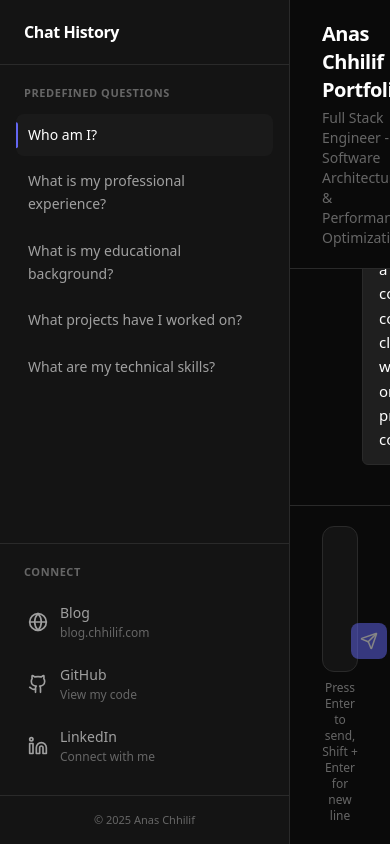
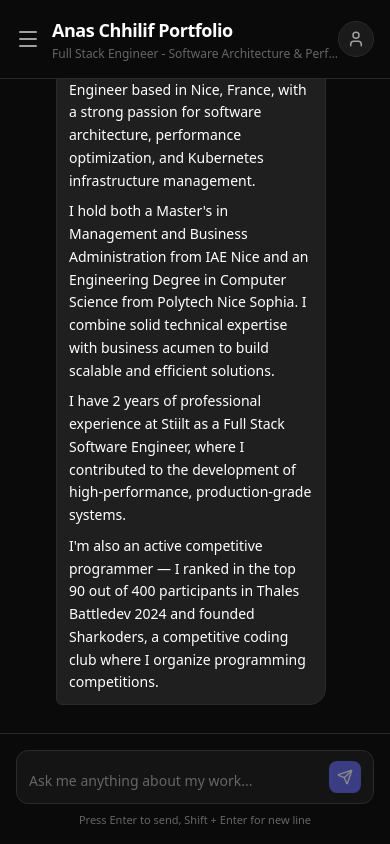
Before and after one commit to AnasChhilif/portfolio, a React (Vite) app: page / in a window 390 px wide. Built offline with nearby package versions, Linux system fonts and the light colour scheme.

Commit message:
responsive

```diff
--- a/src/App.tsx
+++ b/src/App.tsx
@@ -11,6 +11,7 @@ interface Message {
 function App() {
   const [activeConversation, setActiveConversation] = useState<string>('introduction')
   const [messages, setMessages] = useState<Message[]>([])
+  const [isSidebarOpen, setIsSidebarOpen] = useState(false)
 
   useEffect(() => {
     const conversation = conversationData[activeConversation]
@@ -21,10 +22,8 @@ function App() {
 
   const handleSendMessage = (text: string) => {
     if (!text.trim()) return
-
     const newMessages: Message[] = [...messages, { role: 'user', content: text }]
     setMessages(newMessages)
-
     setTimeout(() => {
       setMessages((prev) => [
         ...prev,
@@ -36,16 +35,32 @@ function App() {
     }, 800)
   }
 
+  const handleSelectConversation = (id: string) => {
+    setActiveConversation(id)
+    setIsSidebarOpen(false) // Close sidebar on mobile after selection
+  }
+
   return (
     <div className="flex h-screen bg-[#0a0a0a] overflow-hidden">
       <Sidebar
         activeConversation={activeConversation}
-        onSelectConversation={setActiveConversation}
+        onSelectConversation={handleSelectConversation}
+        isOpen={isSidebarOpen}
+        onClose={() => setIsSidebarOpen(false)}
       />
       <ChatArea
         messages={messages}
         onSendMessage={handleSendMessage}
+        onMenuClick={() => setIsSidebarOpen(true)}
       />
+
+      {/* Overlay for mobile */}
+      {isSidebarOpen && (
+        <div
+          className="fixed inset-0 bg-black/50 z-20 lg:hidden"
+          onClick={() => setIsSidebarOpen(false)}
+        />
+      )}
     </div>
   )
 }
--- a/src/components/ChatArea.tsx
+++ b/src/components/ChatArea.tsx
@@ -1,13 +1,14 @@
 import { useState, useRef, useEffect } from 'react'
-import { Send, User } from 'lucide-react'
+import { Send, User, Menu } from 'lucide-react'
 import Message from './Message'
 
 interface ChatAreaProps {
   messages: Array<{ role: 'user' | 'assistant'; content: string }>
   onSendMessage: (text: string) => void
+  onMenuClick: () => void
 }
 
-export default function ChatArea({ messages, onSendMessage }: ChatAreaProps) {
+export default function ChatArea({ messages, onSendMessage, onMenuClick }: ChatAreaProps) {
   const [input, setInput] = useState('')
   const messagesEndRef = useRef<HTMLDivElement>(null)
   const textareaRef = useRef<HTMLTextAreaElement>(null)
@@ -41,35 +42,46 @@ export default function ChatArea({ messages, onSendMessage }: ChatAreaProps) {
   return (
     <main className="flex-1 flex flex-col bg-[#0a0a0a] overflow-hidden">
       {/* Header */}
-      <div className="flex items-center justify-between px-8 py-5 border-b border-[#2a2a2a] bg-[#0a0a0a] flex-shrink-0">
-        <div className="flex-1">
-          <h1 className="text-xl font-semibold text-white mb-1 tracking-tight">
-            Anas Chhilif Portfolio
-          </h1>
-          <p className="text-sm text-[#666666]">
-            Full Stack Engineer - Software Architecture & Performance Optimization
-          </p>
+      <div className="flex items-center justify-between px-4 sm:px-6 lg:px-8 py-4 sm:py-5 border-b border-[#2a2a2a] bg-[#0a0a0a] flex-shrink-0">
+        <div className="flex items-center gap-3 flex-1 min-w-0">
+          {/* Hamburger menu for mobile */}
+          <button
+            onClick={onMenuClick}
+            className="lg:hidden text-[#a0a0a0] hover:text-white transition-colors flex-shrink-0"
+          >
+            <Menu className="w-6 h-6" />
+          </button>
+
+          <div className="flex-1 min-w-0">
+            <h1 className="text-lg sm:text-xl font-semibold text-white mb-0.5 sm:mb-1 tracking-tight truncate">
+              Anas Chhilif Portfolio
+            </h1>
+            <p className="text-xs sm:text-sm text-[#666666] truncate">
+              Full Stack Engineer - Software Architecture & Performance Optimization
+            </p>
+          </div>
         </div>
-        <div className="w-10 h-10 rounded-full bg-[#1a1a1a] border border-[#2a2a2a] flex items-center justify-center text-[#a0a0a0]">
+
+        <div className="w-9 h-9 sm:w-10 sm:h-10 rounded-full bg-[#1a1a1a] border border-[#2a2a2a] flex items-center justify-center text-[#a0a0a0] flex-shrink-0">
           <User className="w-[18px] h-[18px]" />
         </div>
       </div>
 
       {/* Messages */}
-      <div className="flex-1 overflow-y-auto px-6 py-6">
+      <div className="flex-1 overflow-y-auto px-4 sm:px-6 py-4 sm:py-6">
         {messages.length === 0 ? (
           <div className="h-full flex items-center justify-center">
-            <div className="text-center max-w-md px-10 py-12">
-              <h2 className="text-3xl font-semibold text-white mb-3 tracking-tight">
+            <div className="text-center max-w-md px-6 sm:px-10 py-8 sm:py-12">
+              <h2 className="text-2xl sm:text-3xl font-semibold text-white mb-2 sm:mb-3 tracking-tight">
                 Welcome to my portfolio!
               </h2>
-              <p className="text-base text-[#a0a0a0] leading-relaxed">
+              <p className="text-sm sm:text-base text-[#a0a0a0] leading-relaxed">
                 Select a question from the sidebar to learn more about my experience, or ask your own question below.
               </p>
             </div>
           </div>
         ) : (
-          <div className="max-w-4xl mx-auto flex flex-col gap-4">
+          <div className="max-w-4xl mx-auto flex flex-col gap-3 sm:gap-4">
             {messages.map((message, index) => (
               <Message key={index} role={message.role} content={message.content} />
             ))}
@@ -79,9 +91,9 @@ export default function ChatArea({ messages, onSendMessage }: ChatAreaProps) {
       </div>
 
       {/* Input Area */}
-      <div className="px-8 py-5 bg-[#0a0a0a] border-t border-[#2a2a2a] flex-shrink-0">
+      <div className="px-4 sm:px-6 lg:px-8 py-4 sm:py-5 bg-[#0a0a0a] border-t border-[#2a2a2a] flex-shrink-0">
         <form onSubmit={handleSubmit} className="max-w-4xl mx-auto">
-          <div className="relative flex items-end gap-3 bg-[#141414] border border-[#2a2a2a] rounded-xl px-4 py-3 transition-all duration-200 focus-within:border-[#6366f1] focus-within:shadow-[0_0_0_3px_rgba(99,102,241,0.1)]">
+          <div className="relative flex items-end gap-2 sm:gap-3 bg-[#141414] border border-[#2a2a2a] rounded-xl px-3 sm:px-4 py-2.5 sm:py-3 transition-all duration-200 focus-within:border-[#6366f1] focus-within:shadow-[0_0_0_3px_rgba(99,102,241,0.1)]">
             <textarea
               ref={textareaRef}
               value={input}
@@ -89,17 +101,17 @@ export default function ChatArea({ messages, onSendMessage }: ChatAreaProps) {
               onKeyDown={handleKeyDown}
               placeholder="Ask me anything about my work..."
               rows={1}
-              className="flex-1 bg-transparent border-none text-white text-[15px] leading-relaxed resize-none outline-none placeholder:text-[#666666] max-h-[120px]"
+              className="flex-1 bg-transparent border-none text-white text-sm sm:text-[15px] leading-relaxed resize-none outline-none placeholder:text-[#666666] max-h-[120px]"
             />
             <button
               type="submit"
               disabled={!input.trim()}
-              className="bg-[#6366f1] text-white w-9 h-9 rounded-lg flex items-center justify-center flex-shrink-0 transition-all duration-200 hover:bg-[#7c3aed] disabled:opacity-50 disabled:cursor-not-allowed disabled:hover:bg-[#6366f1] hover:shadow-lg hover:-translate-y-0.5"
+              className="bg-[#6366f1] text-white w-8 h-8 sm:w-9 sm:h-9 rounded-lg flex items-center justify-center flex-shrink-0 transition-all duration-200 hover:bg-[#7c3aed] disabled:opacity-50 disabled:cursor-not-allowed disabled:hover:bg-[#6366f1] hover:shadow-lg hover:-translate-y-0.5"
             >
-              <Send className="w-[18px] h-[18px]" />
+              <Send className="w-4 h-4 sm:w-[18px] sm:h-[18px]" />
             </button>
           </div>
-          <p className="text-xs text-[#666666] mt-2 text-center">
+          <p className="text-[11px] sm:text-xs text-[#666666] mt-2 text-center">
             Press Enter to send, Shift + Enter for new line
           </p>
         </form>
--- a/src/components/Message.tsx
+++ b/src/components/Message.tsx
@@ -10,26 +10,26 @@ export default function Message({ role, content }: MessageProps) {
 
   return (
     <div
-      className={`flex gap-3 animate-[fadeIn_0.3s_ease-out] ${isUser ? 'flex-row-reverse' : 'flex-row'}`}
+      className={`flex gap-2 sm:gap-3 animate-[fadeIn_0.3s_ease-out] ${isUser ? 'flex-row-reverse' : 'flex-row'}`}
     >
       {/* Avatar */}
       <div
         className={`
-          w-9 h-9 rounded-full flex items-center justify-center flex-shrink-0
+          w-8 h-8 sm:w-9 sm:h-9 rounded-full flex items-center justify-center flex-shrink-0
           ${isUser
             ? 'bg-[#6366f1] text-white'
             : 'bg-[#1a1a1a] text-[#6366f1] border border-[#2a2a2a]'
           }
         `}
       >
-        {isUser ? <User className="w-[18px] h-[18px]" /> : <Sparkles className="w-[18px] h-[18px]" />}
+        {isUser ? <User className="w-4 h-4 sm:w-[18px] sm:h-[18px]" /> : <Sparkles className="w-4 h-4 sm:w-[18px] sm:h-[18px]" />}
       </div>
 
       {/* Message Content */}
       <div className={`flex ${isUser ? 'justify-end' : 'justify-start'} flex-1`}>
         <div
           className={`
-            max-w-[70%] px-4 py-3 rounded-2xl text-[15px] leading-relaxed
+            max-w-[85%] sm:max-w-[75%] lg:max-w-[70%] px-3 py-2.5 sm:px-4 sm:py-3 rounded-2xl text-sm sm:text-[15px] leading-relaxed
             ${isUser
               ? 'bg-[#6366f1] text-white rounded-br-md'
               : 'bg-[#1f1f1f] text-white border border-[#2a2a2a] rounded-bl-md'
@@ -61,7 +61,7 @@ export default function Message({ role, content }: MessageProps) {
                 // Handle bullet points
                 if (line.startsWith('•') || line.startsWith('-')) {
                   return (
-                    <p key={lineIdx} className={`${lineIdx > 0 ? 'mt-1.5' : ''} pl-4`}>
+                    <p key={lineIdx} className={`${lineIdx > 0 ? 'mt-1.5' : ''} pl-3 sm:pl-4`}>
                       {line}
                     </p>
                   )
--- a/src/components/Sidebar.tsx
+++ b/src/components/Sidebar.tsx
@@ -1,8 +1,10 @@
-import { Globe, Github, Linkedin } from 'lucide-react'
+import { Globe, Github, Linkedin, X } from 'lucide-react'
 
 interface SidebarProps {
   activeConversation: string
   onSelectConversation: (id: string) => void
+  isOpen: boolean
+  onClose: () => void
 }
 
 const predefinedQuestions = [
@@ -34,14 +36,28 @@ const socialLinks = [
   },
 ]
 
-export default function Sidebar({ activeConversation, onSelectConversation }: SidebarProps) {
+export default function Sidebar({ activeConversation, onSelectConversation, isOpen, onClose }: SidebarProps) {
   return (
-    <aside className="w-[290px] bg-[#141414] flex flex-col border-r border-[#2a2a2a] h-screen overflow-hidden flex-shrink-0">
+    <aside
+      className={`
+        w-[290px] bg-[#141414] flex flex-col border-r border-[#2a2a2a] h-screen overflow-hidden flex-shrink-0
+        fixed lg:relative z-30
+        transition-transform duration-300 ease-in-out
+        ${isOpen ? 'translate-x-0' : '-translate-x-full lg:translate-x-0'}
+      `}
+    >
       {/* Header */}
-      <div className="px-6 py-5 border-b border-[#2a2a2a]">
+      <div className="px-6 py-5 border-b border-[#2a2a2a] flex items-center justify-between">
         <h1 className="text-base font-semibold text-white tracking-tight">
           Chat History
         </h1>
+        {/* Close button for mobile */}
+        <button
+          onClick={onClose}
+          className="lg:hidden text-[#a0a0a0] hover:text-white transition-colors"
+        >
+          <X className="w-5 h-5" />
+        </button>
       </div>
 
       {/* Predefined Questions - Scrollable */}
```
